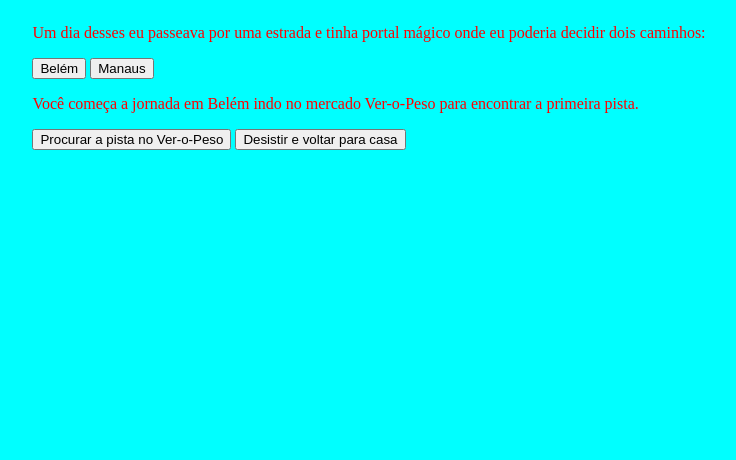
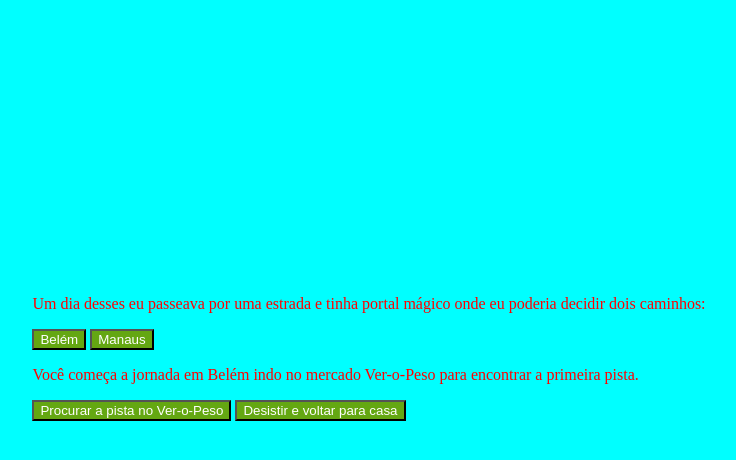
Before and after one commit to romulopena/1a-aventura, a plain HTML site: page index.html in a window 1280 px wide. Shown: the whole page, without its empty margins (271-1007 px from the left). Drawn offline with Linux system fonts and the light colour scheme.

Commit message:
Update style.css

```diff
--- a/style.css
+++ b/style.css
@@ -1,7 +1,16 @@
+
 body{
     background-color: aqua;
     color:red;
     display:flex;
     justify-content: center;
     align-items: center;
+    height: 700px;
+    margin: 0;
 }
+
+button {
+    background-color: #64A712;
+    color: white;
+
+}
```
